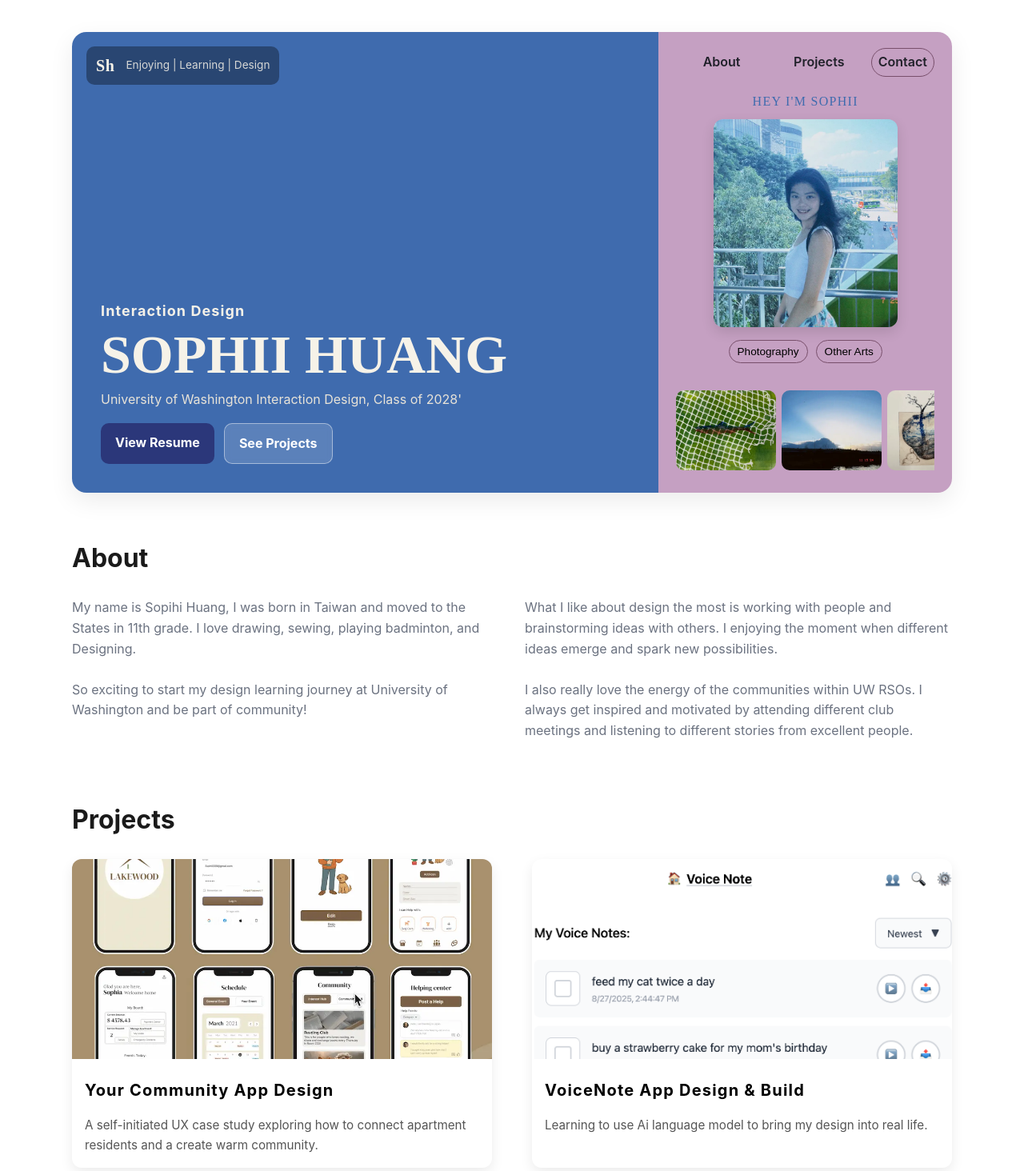
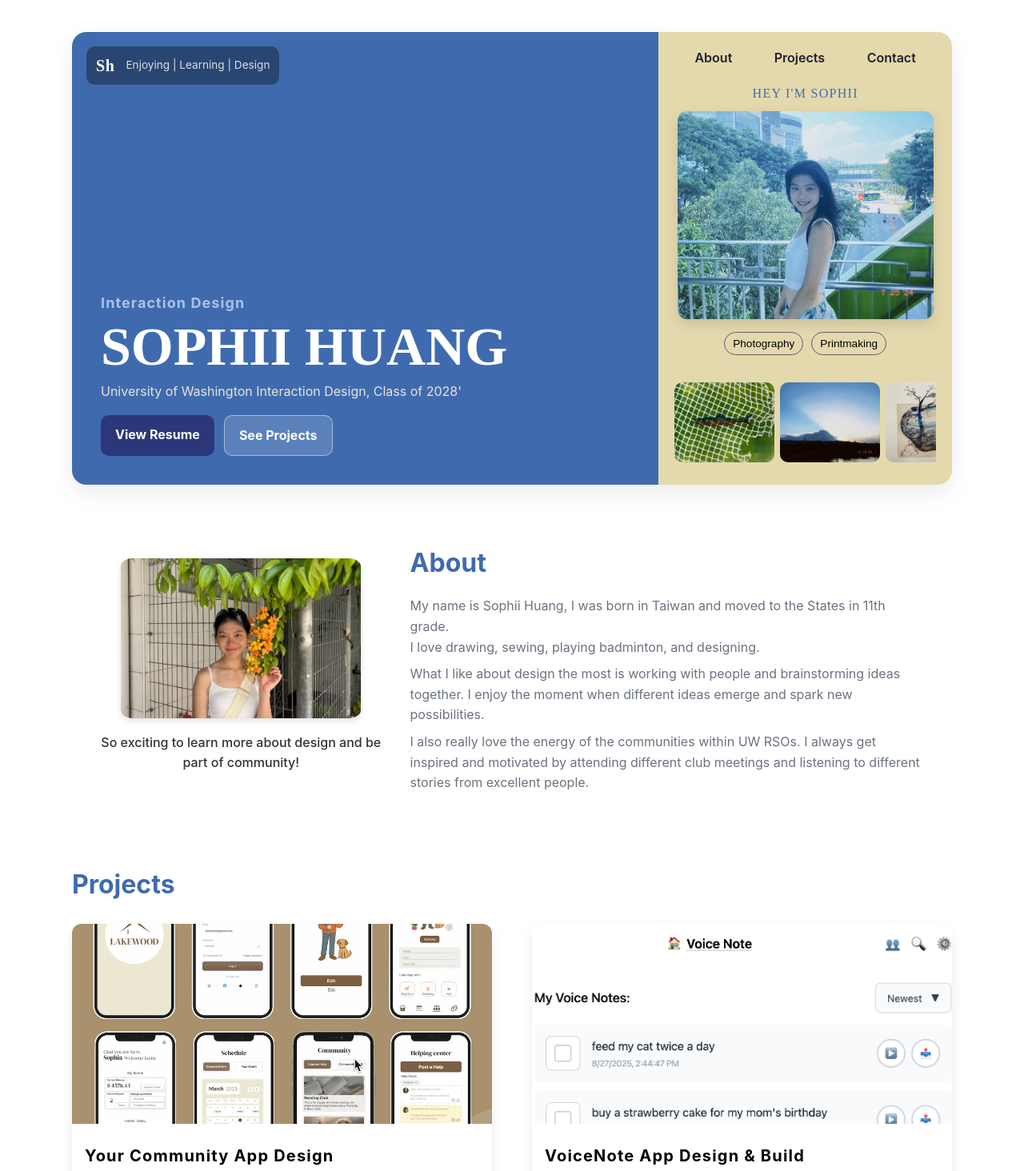
Before and after one commit to 950305sooop/your-github-sophiiportfolio.github.io, a plain HTML site: page index.html in a window 1280 px wide. Shown: the top 1464 px of the page at 80% size. Drawn offline with Linux system fonts and the light colour scheme.

Commit message:
Add files via upload

```diff
--- a/index.html
+++ b/index.html
@@ -48,8 +48,8 @@
         <nav class="main-nav" aria-label="Primary">
           <a href="#about">About</a>
           <a href="#project">Projects</a>
-        </nav>
-        <a class="contact" href="#contact">Contact</a>
+          <a class="contact" href="#contact">Contact</a>
+      </nav>
       </div>
 
       <p class="kicker">HEY I'M SOPHII</p> <!-- REPLACE -->
@@ -58,7 +58,7 @@
       <!-- Pill tags row -->
       <div class="tagbar" aria-label="Work categories">
         <button class="tag" data-filter="pic">Photography</button>
-        <button class="tag" data-filter="art">Other Arts</button>
+        <button class="tag" data-filter="art">Printmaking</button>
       </div>
 
       <!-- Thumbnails rail -->
@@ -87,29 +87,30 @@
   </section>
 
   <!-- ======= OPTIONAL CONTENT SECTIONS ======= -->
-  <section id="about" class="content">
-    <h2>About</h2>
-    <div class="about-text">
-      <div class="about-left">
-        <p>My name is Sopihi Huang, I was born in Taiwan and moved to the States in 11th grade.
-           I love drawing, sewing, playing badminton, and Designing.
-          <br>
-          <br>
-          So exciting to start my design learning journey at University of Washington and be part of community!
-        </p>
 
-      </div>
 
-      <div class="about-right">
-        <p>What I like about design the most is working with people and brainstorming ideas with others.
-          I enjoying the moment when different ideas emerge and spark new possibilities.
-          <br>
-          <br>
-          I also really love the energy of the communities within UW RSOs. I always get inspired and motivated by attending different club meetings and listening to different stories from excellent people.
-          </p>
-      </div>
+  <section id="about" class="about">
+    <div class="about-left">
+      <img src="images/myphoto.webp" alt="Sophii Huang" class="about-photo">
+      <p class="about-caption">So exciting to learn more about design and be part of community!</p>
+    </div>
+    <div class="about-right">
+      <h2>About</h2>
+      <p>
+        My name is Sophii Huang, I was born in Taiwan and moved to the States in 11th grade. <br>
+        I love drawing, sewing, playing badminton, and designing.
+      </p>
+      <p>
+        What I like about design the most is working with people and brainstorming ideas together.
+        I enjoy the moment when different ideas emerge and spark new possibilities.
+      </p>
+      <p>
+        I also really love the energy of the communities within UW RSOs.
+        I always get inspired and motivated by attending different club meetings and listening to different stories from excellent people.
+      </p>
     </div>
   </section>
+
 
   <section id="project" class="content">
     <h2>Projects</h2>
--- a/style.css
+++ b/style.css
@@ -7,7 +7,7 @@
     --muted: #6b7280;
     --primary: #2b377a;     /* buttons, links */
     --primary-700:#4c51bf;
-    --accent: #c5a0c2;      /* right pane yellow */
+    --accent: #e4d9ad;      /* right pane yellow */
     --card-shadow: 0 10px 30px rgba(0,0,0,.08);
   }
 
@@ -20,12 +20,13 @@
     color: var(--text);
     font-family: "Inter", system-ui, -apple-system, Arial, sans-serif; /* REPLACE font if needed */
     line-height:1.6;
+
   }
 
   /* Headings & text rhythm (customize freely) */
-  h1{ font-size: clamp(36px, 6vw, 68px); line-height:1.05; margin:0 0 .5rem; font-family: Merriweather; }
-  h2{ font-size: clamp(22px, 3.2vw, 32px); margin:0 0 .6rem; }
-  h3{ font-size: clamp(14px, 2vw, 18px); margin:0 0 .25rem; letter-spacing:.06em; text-transform:none; color:#f5f1e8; }
+  h1{ font-size: clamp(36px, 6vw, 68px); line-height:1.05; margin:0 0 .5rem; font-family: Merriweather;color:#ffffff }
+  h2{ font-size: clamp(22px, 3.2vw, 32px); margin:0 0 .6rem;color:#3f6bae; }
+  h3{ font-size: clamp(14px, 2vw, 18px); margin:0 0 .25rem; letter-spacing:.06em; text-transform:none; color:#adc0ea; }
   p{ margin:.5rem 0 1rem; color: var(--muted); }
 
   /* ======= SHOWCASE ======= */
@@ -48,7 +49,7 @@
   .left-topbar{
     position: absolute; inset: 18px auto auto 18px;
     display: flex; gap: 14px; align-items: center;
-    background: rgba(0,0,0,.35); color: #f6f2e8;
+    background: rgba(0,0,0,.35); color: #f9f9f7;
     padding: 8px 12px; border-radius: 10px;
   }
   .logo{ font-weight: 800; font-size: 20px; letter-spacing: .03em; font-family: Merriweather; }
@@ -66,31 +67,33 @@
     background: var(--accent);
     display: grid;
     grid-template-rows: auto auto auto 1fr;
-    padding: 20px 22px;
+    padding: 20px 20px;
     align-items: start;
     justify-items: center;
   }
-  .right-topbar{
-    width:100%; display:flex; justify-content: space-between; align-items: center;
+  .right-topbar {
+    display: flex;
+    justify-content:space-around; /* equal spacing */
+    align-items: center;
+    width: 100%;          /* stretch full width of parent */
+    flex: 1;
+    gap: 40px;                /* force it to expand if inside another flex */
   }
-  .main-nav{ display:flex; justify-content: space-around; align-items: center;width: 100%;}
+
   .main-nav a{
-    color:#21212a; text-decoration:none; font-weight:600;
+    color:#21212a; text-decoration:none; font-weight:600; justify-content:space-evenly; border:0.3px solid #e4d9ad;padding:6px 23px;border-radius:999px;
   }
-  .contact{
-    border:.5px solid #784f6b; padding:4px 8px; border-radius:999px;
-    color:#21212a; text-decoration:none; font-weight:600;
-  }
+
   .kicker{ margin:18px 0 10px; letter-spacing:.08em; color:#3f6bae; font-family: Merriweather;}
 
   .portrait{
-    width: 230px; height: 260px; object-fit: cover;
+    width: 320px; height: 260px; object-fit: cover;
     border-radius: 12px; box-shadow: 0 6px 16px rgba(0,0,0,.12);
   }
 
   .tagbar{ display:flex; gap:10px; margin:16px 0 10px; flex-wrap: wrap; justify-content:center; }
   .tag{
-    border:0.8px solid #784f6b; background:#c5a0c2; padding:6px 10px;
+    border:0.8px solid #784f6b; background:#e4d9ad; padding:6px 10px;
     border-radius:999px; font-size:.85rem; display:inline-flex; align-items:center; gap:8px;
     cursor:pointer;
   }
@@ -127,12 +130,61 @@
   .content{
     max-width: 1100px;         /* keeps text from getting too wide */
     margin: 56px auto; /* top right bottom left → removes left centering */
+
+
   }
   .container {
     max-width: 1200px;   /* never let content get too wide */
     margin: 0 auto;      /* auto = center horizontally */
     padding: 0 40px;     /* always keep 40px space on left/right */
     box-sizing: border-box; /* padding counts inside the width */
+  }
+/* about section  */
+  .about {
+    display: flex;
+    align-items: flex-start; /* top align */
+    justify-content: center;
+    gap: 50px; /* space between photo and text */
+    max-width: 1050px;
+    margin: 20px auto;
+    padding: 0 20px;
+    margin-top: 100px;
+    margin-bottom: 100px;
+  }
+
+  .about-left {
+    flex: 1;
+    text-align: center;
+  }
+
+  .about-photo {
+    width: 300px;
+    height: 200px;
+    object-fit: cover;
+    border-radius: 5%; /* circle photo */
+    box-shadow: 0 4px 8px rgba(0,0,0,0.1);
+    margin-top: 20px;
+  }
+
+  .about-caption {
+    margin-top: 10px;
+    font-weight: 500;
+    font-size: 1rem;
+    color: #333;
+  }
+
+  .about-right {
+    flex: 2;
+  }
+
+  .about-right h2 {
+    margin-bottom: 15px;
+    font-size: 2rem;
+  }
+
+  .about-right p {
+    margin-bottom: 0px;
+    line-height: 1.6;
   }
 
 
@@ -181,7 +233,7 @@
  /* Project grid */
  .smallproject-grid {
   display: grid;
-  grid-template-columns: repeat(3, 1fr); /* two equal columns */
+  grid-template-columns: repeat(3, 1fr);
   gap: 50px; /* space between projects */
   margin-top: 50px;
 }
@@ -250,13 +302,29 @@
 
   @media (min-width: 900px){
     .process-grid{ grid-template-columns: 1fr 1fr; } /* 2 steps side by side */
+
+
   }
+  /* About */
+.about{display:grid;grid-template-columns:1fr 1.8fr;gap:32px;align-items:start;max-width:1100px;margin:0 auto;padding:clamp(16px,3vw,32px);}
+.about-img{width:min(320px,100%);aspect-ratio:4/3;object-fit:cover;border-radius:16px;}
+.about-tag{text-align:center;margin-top:10px;font-weight:600;}
+@media (max-width:900px){
+  .about{grid-template-columns:1fr;text-align:center}
+  .about-left{justify-self:center}
+}
+
+/* Project cards */
+
+
 
   /* Responsive */
   @media (max-width: 900px){
     .showcase{ grid-template-columns: 1fr; }
+    .smallproject-grid{ grid-template-columns: 1fr; }
     .left-content{ position: static; padding: 28px; }
     .left-topbar{ position: static; margin: 14px; }
+    .about { position: static; margin: 14px; }
     .right-pane{ padding: 16px; }
-    .main-nav{ display: none; } /* keep simple on mobile; JS could toggle later */
+    .main-nav{ position: static; } /* keep simple on mobile; JS could toggle later */
   }
```
Also changed, not shown: images/myphoto.webp (added).
